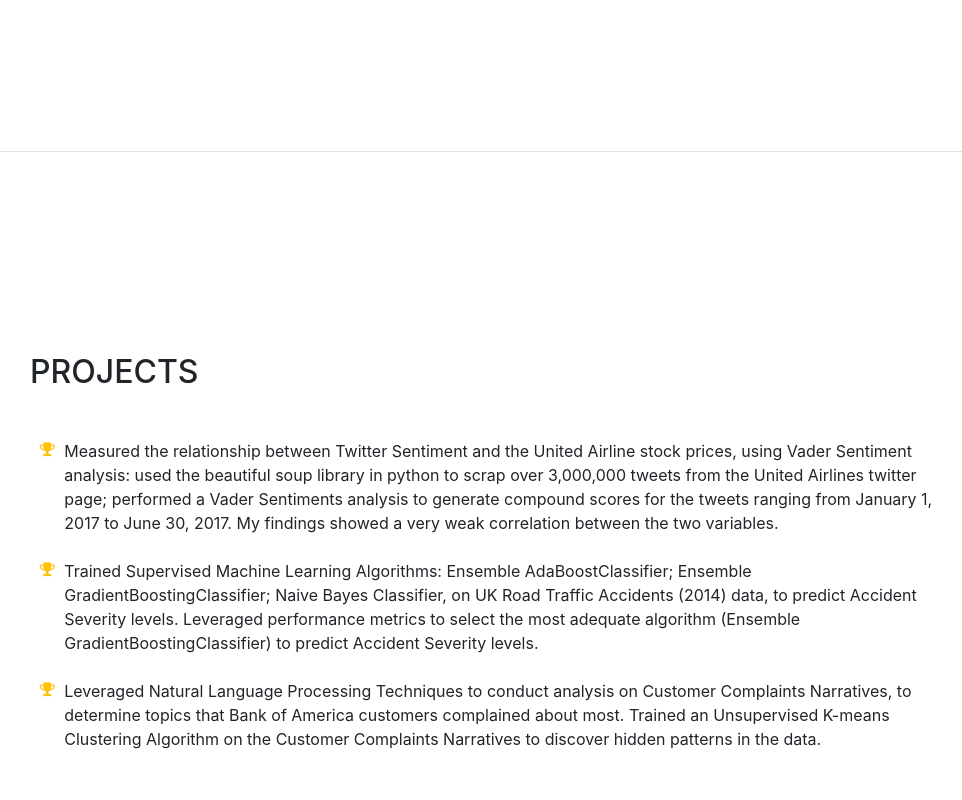
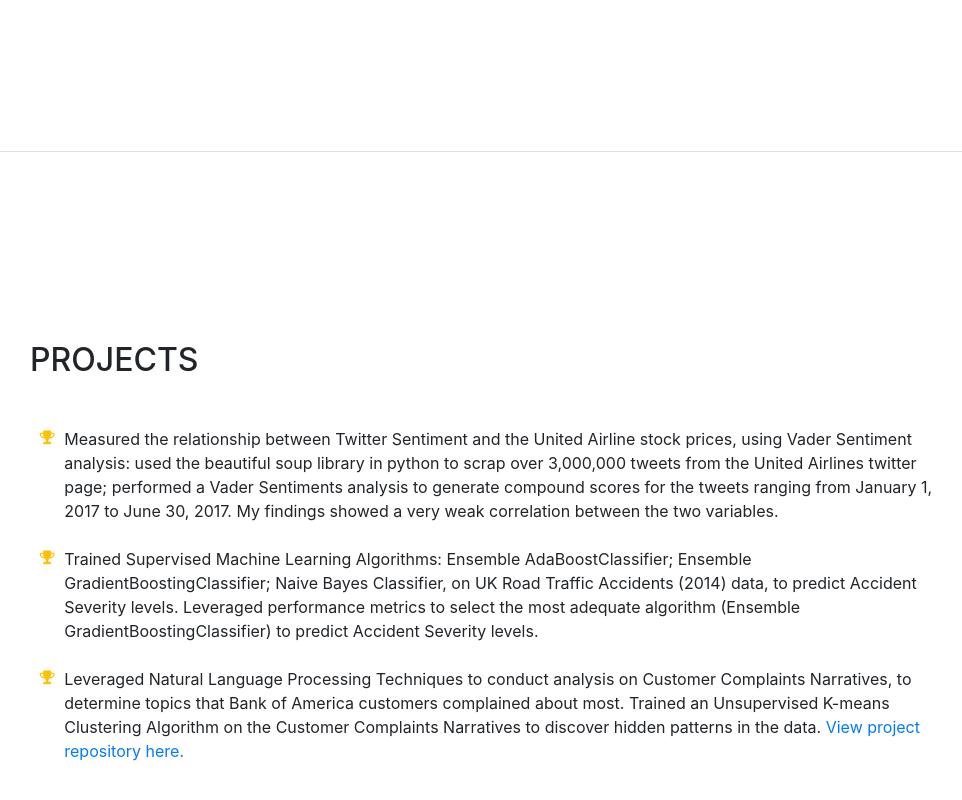
Before and after one commit to oscar4martins/oscar4martins.github.io, a website with bundled scripts: page index.html in a window 1280 px wide. Shown: the part 3277-4077 px from the top of the page, without its empty margins (290-1252 px from the left). Built offline with nearby package versions, Linux system fonts and the light colour scheme; a web font is replaced by a local one.

Commit message:
Natural Language Processing Commit

```diff
--- a/index.html
+++ b/index.html
@@ -228,7 +228,7 @@
             <li>
               <i class="fa-li fa fa-trophy text-warning"></i>
 
-              Leveraged Natural Language Processing Techniques to conduct analysis on Customer Complaints Narratives, to determine topics that Bank of America customers complained about most. Trained an Unsupervised K-means Clustering Algorithm on the Customer Complaints Narratives to discover hidden patterns in the data.
+              Leveraged Natural Language Processing Techniques to conduct analysis on Customer Complaints Narratives, to determine topics that Bank of America customers complained about most. Trained an Unsupervised K-means Clustering Algorithm on the Customer Complaints Narratives to discover hidden patterns in the data. <a href="https://github.com/oscar4martins/topic_modeling_project" target="_blank">View project repository here.</a>
 </li>
 
                       </ul>
```
